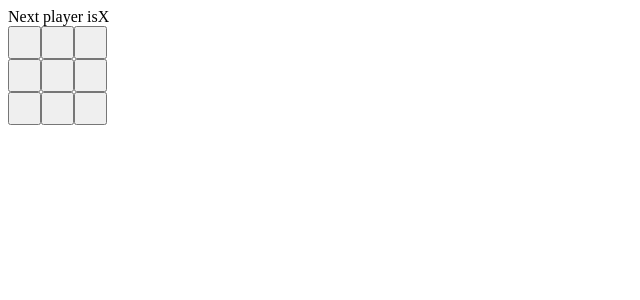
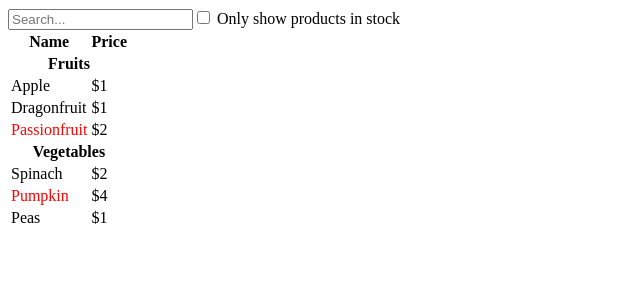
Before and after one commit to Punidhasree/React-101, a React (Vite) app: page / in a window 1280 px wide. Shown: the top 300 px of the page, without its empty margins (0-640 px from the left). Built offline with nearby package versions, Linux system fonts and the light colour scheme.

Commit message:
added a static version

```diff
--- a/src/App.jsx
+++ b/src/App.jsx
@@ -6,13 +6,14 @@
 import { StrictMode } from 'react';
 import { createRoot } from 'react-dom/client';
 import Board from './components/tictoe'
+import Use from './components/static'
 
 function App() {
 
 
   return (
     <div>
-      <Board />
+      <Use />
 
     </div>
   )
--- /dev/null
+++ b/src/components/static.jsx
@@ -0,0 +1,92 @@
+function ProductCategoryRow({ category }) {
+    return (
+      <tr>
+        <th colSpan="2">
+          {category}
+        </th>
+      </tr>
+    );
+  }
+
+  function ProductRow({ product }) {
+    const name = product.stocked ? product.name :
+      <span style={{ color: 'red' }}>
+        {product.name}
+      </span>;
+
+    return (
+      <tr>
+        <td>{name}</td>
+        <td>{product.price}</td>
+      </tr>
+    );
+  }
+
+  function ProductTable({ products }) {
+    const rows = [];
+    let lastCategory = null;
+
+    products.forEach((product) => {
+      if (product.category !== lastCategory) {
+        rows.push(
+          <ProductCategoryRow
+            category={product.category}
+            key={product.category} />
+        );
+      }
+      rows.push(
+        <ProductRow
+          product={product}
+          key={product.name} />
+      );
+      lastCategory = product.category;
+    });
+
+    return (
+      <table>
+        <thead>
+          <tr>
+            <th>Name</th>
+            <th>Price</th>
+          </tr>
+        </thead>
+        <tbody>{rows}</tbody>
+      </table>
+    );
+  }
+
+  function SearchBar() {
+    return (
+      <form>
+        <input type="text" placeholder="Search..." />
+        <label>
+          <input type="checkbox" />
+          {' '}
+          Only show products in stock
+        </label>
+      </form>
+    );
+  }
+
+
+  function FilterableProductTable({ products }) {
+    return (
+      <div>
+        <SearchBar />
+        <ProductTable products={products} />
+      </div>
+    );
+  }
+
+  const PRODUCTS = [
+    {category: "Fruits", price: "$1", stocked: true, name: "Apple"},
+    {category: "Fruits", price: "$1", stocked: true, name: "Dragonfruit"},
+    {category: "Fruits", price: "$2", stocked: false, name: "Passionfruit"},
+    {category: "Vegetables", price: "$2", stocked: true, name: "Spinach"},
+    {category: "Vegetables", price: "$4", stocked: false, name: "Pumpkin"},
+    {category: "Vegetables", price: "$1", stocked: true, name: "Peas"}
+  ];
+
+  export default function Use() {
+    return <FilterableProductTable products={PRODUCTS} />;
+  }
```
